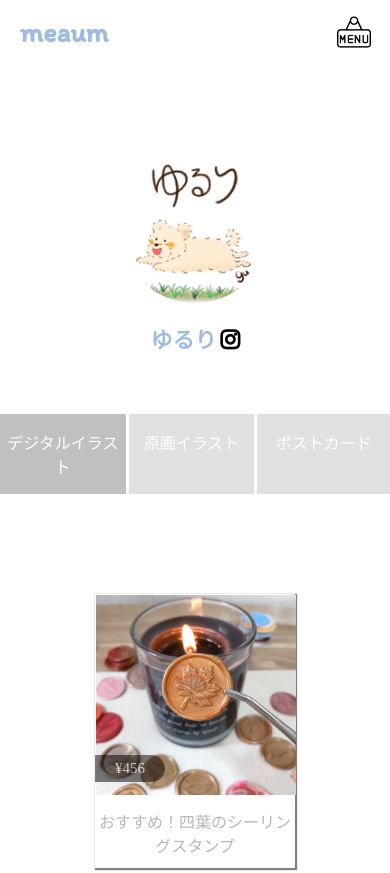
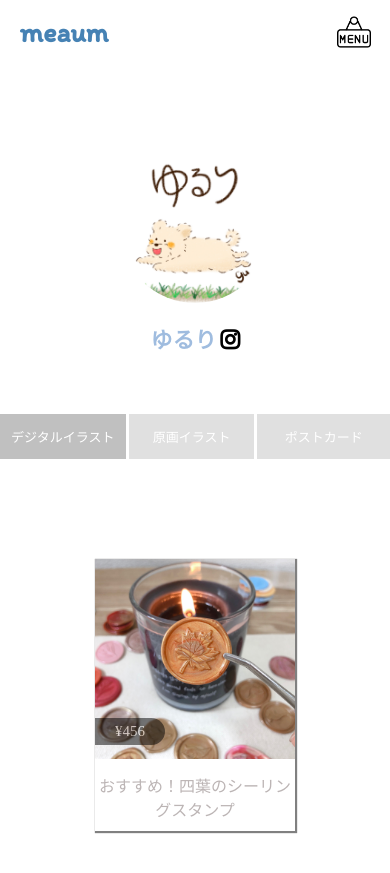
Before and after one commit to akihiroTN/meaum.io, a plain HTML site: page degital.html in a window 390 px wide. Shown: the top 873 px of the page. Drawn offline with nearby package versions, Linux system fonts and the light colour scheme.

Commit message:
font調整

```diff
--- a/degital.css
+++ b/degital.css
@@ -86,7 +86,6 @@
 }
 .art a{
     text-decoration: none;
-    border:solid 1px white;
     box-shadow: 1px 1px 1px 1px gray;
     display:block;
 }
--- a/ordermade.css
+++ b/ordermade.css
@@ -76,7 +76,6 @@
 }
 .art a{
     text-decoration: none;
-    border:solid 1px white;
     box-shadow: 1px 1px 1px 1px gray;
     display:block;
 }
--- a/original.css
+++ b/original.css
@@ -86,7 +86,6 @@
 }
 .art a{
     text-decoration: none;
-    border:solid 1px white;
     box-shadow: 1px 1px 1px 1px gray;
     display:block;
 }
--- a/postcard.css
+++ b/postcard.css
@@ -88,7 +88,6 @@
 }
 .art a{
     text-decoration: none;
-    border:solid 1px white;
     box-shadow: 1px 1px 1px 1px gray;
     display:block;
 }
--- a/responsive.css
+++ b/responsive.css
@@ -188,4 +188,7 @@
         width: 34px;
         height: 34px;
     }
+    .halftab p{
+        font-size: 13px;
+    }
 }
--- a/sealingmade.css
+++ b/sealingmade.css
@@ -76,7 +76,6 @@
 }
 .art a{
     text-decoration: none;
-    border:solid 1px white;
     box-shadow: 1px 1px 1px 1px gray;
     display:block;
 }
--- a/style.css
+++ b/style.css
@@ -267,5 +267,5 @@ box-sizing: border-box;
 }
 .header-wrapper a{
   text-decoration: none;
-  color:#9FBCDF;
+  color:#4682B4;
 }
```
